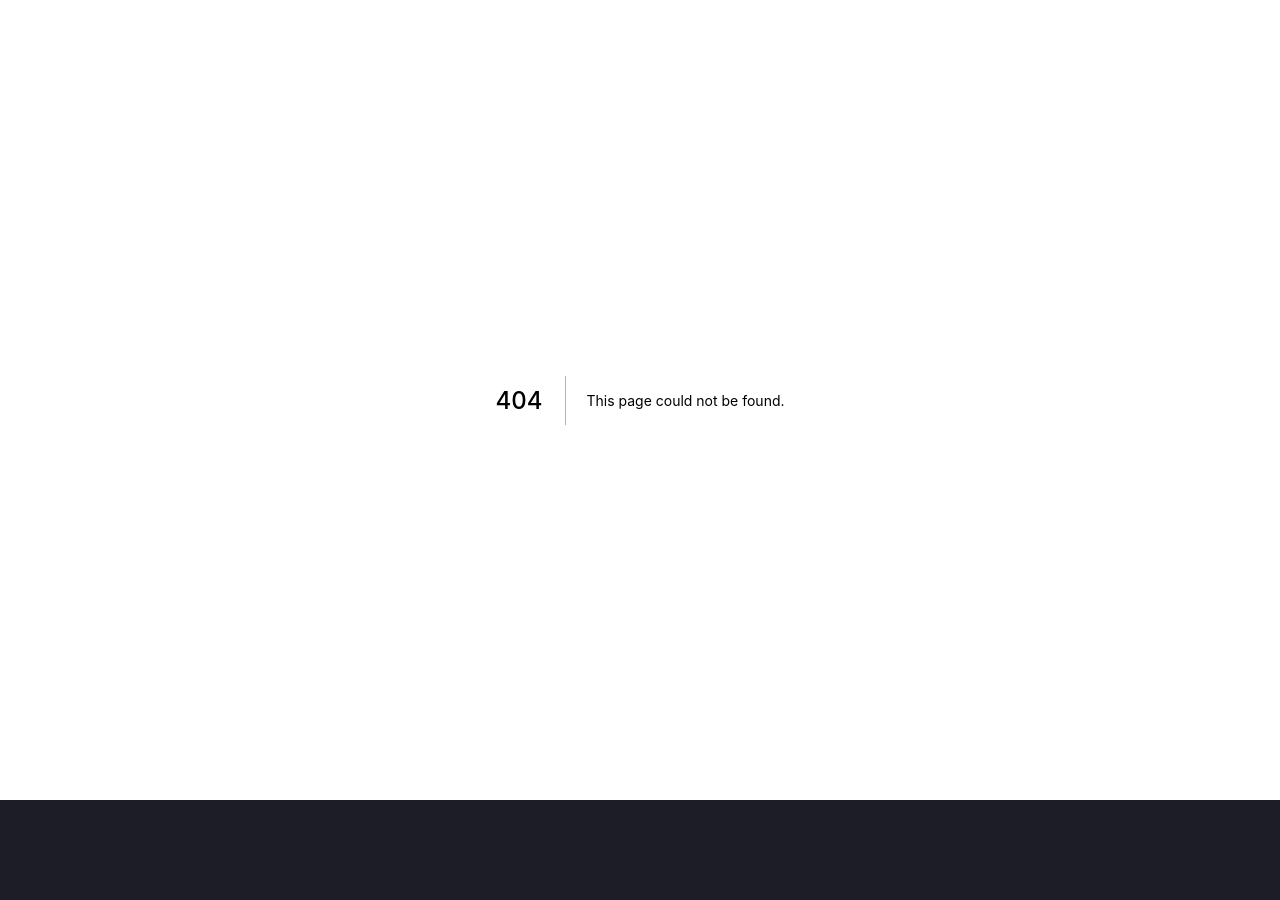
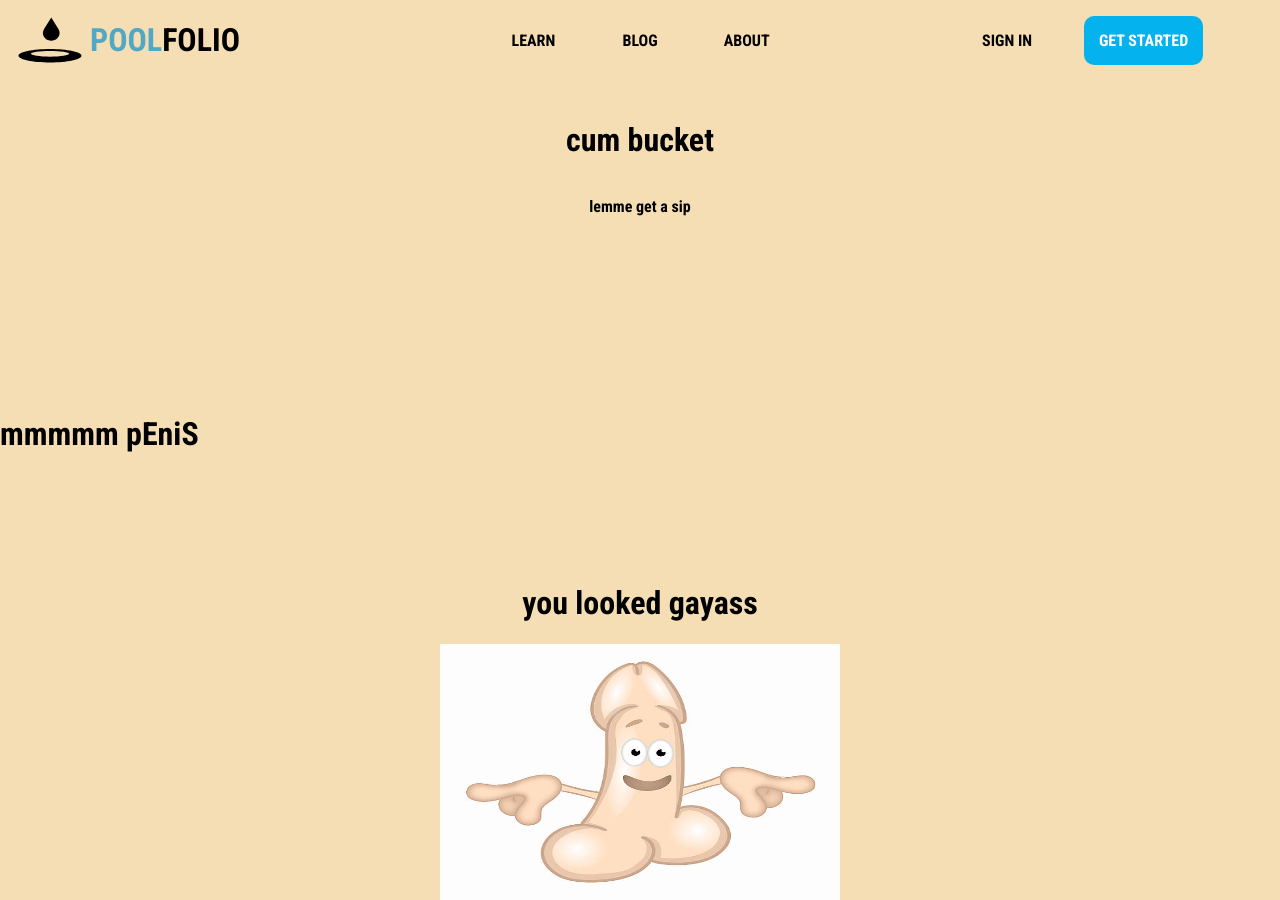
Before and after one commit to pool-io/website, a Next.js app: page /bralley in a window 1280 px wide. Before the commit this address had no page. Before the commit the page ends 800 px from the top, so only its background shows below. Built offline with nearby package versions, Linux system fonts and the light colour scheme.

Commit message:
some gay shit

```diff
--- /dev/null
+++ b/pages/bralley.tsx
@@ -0,0 +1,42 @@
+import Layout from '@components/layout';
+import Image from 'next/image';
+
+export default function Learn() {
+    return (
+        <Layout route="/learn">
+            <div
+                style={{
+                    display: 'flex',
+                    flexDirection: 'column',
+                    justifyContent: 'flex-start',
+                    alignItems: 'center',
+                    marginTop: 100,
+                    width: '100vw',
+                    height: '100vh'
+                }}
+            >
+                <h1>cum bucket</h1>
+                <p>lemme get a sip</p>
+            <div
+                style={{
+                    display: 'flex',
+                    flexDirection: 'row',
+                    justifyContent: 'flex-start',
+                    alignItems: 'center',
+                    marginTop: 100,
+                    width: '100vw',
+                    height: '100vh'
+                }}>
+                <h1>mmmmm pEniS</h1>
+                 </div>
+                 <div style={{ height: 100 }} />
+                <h1>you looked gayass</h1>
+                <Image
+                    src="/images/penis.jpg"
+                    width={400}
+                    height={1000}
+                />
+            </div>
+        </Layout>
+    );
+}
```
Also changed, not shown: public/images/penis.jpg (added).
